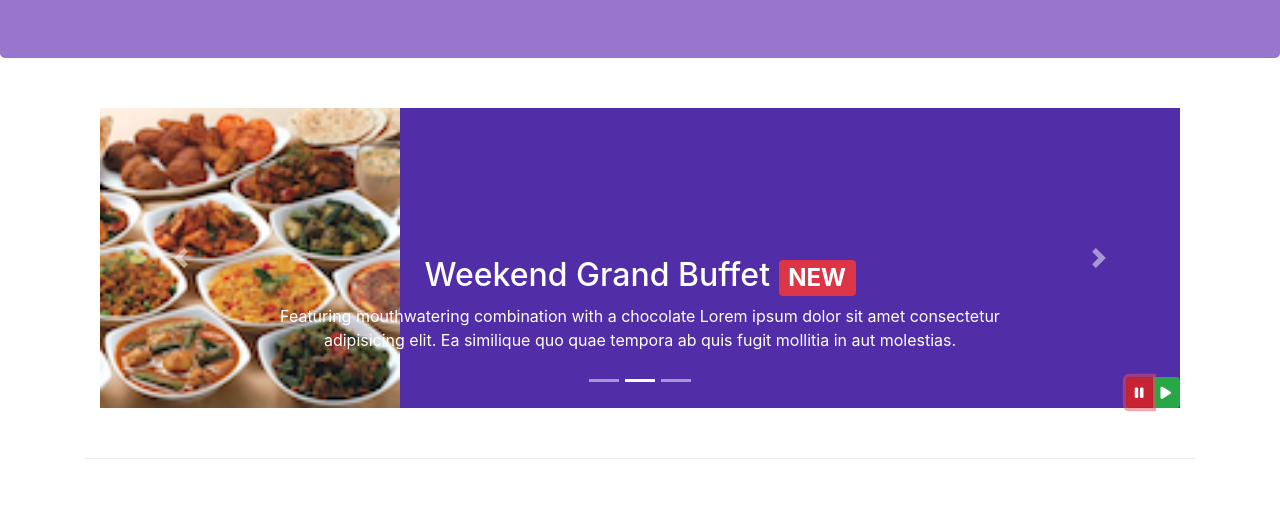
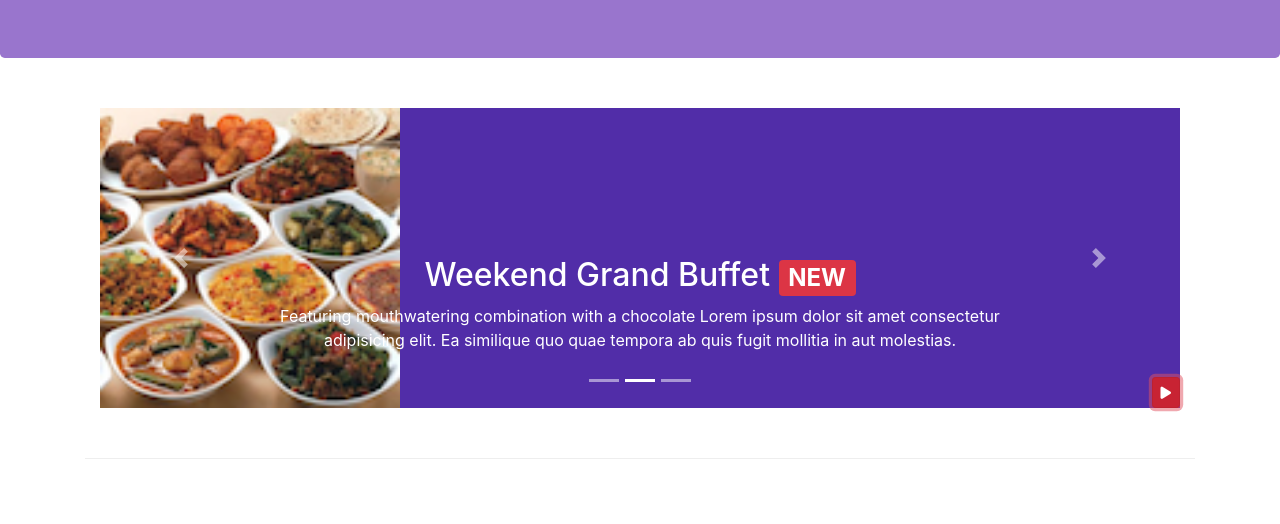
Before and after one commit to oliver-007/Front-End-Web-UI-Frameworks-and-Tools-Bootstrap-4, a website: page index.html in a window 1280 px wide. Both pictures are taken after a click on the button 1139 px from the left and 668 px from the top of the page. Shown: the part 276-800 px from the top of the page. Drawn offline with nearby package versions, Linux system fonts and the light colour scheme.

Commit message:
More Bootstrap JQuery

```diff
--- a/index.html
+++ b/index.html
@@ -407,15 +407,9 @@
               <span class="carousel-control-next-icon"></span>
             </a>
 
-            <div class="btn-group" id="carouselButton">
-              <button class="btn btn-danger btn-sm" id="carousel-pause">
-                <span class="fa fa-pause"></span>
-              </button>
-
-              <button class="btn btn-success btn-sm" id="carousel-play">
-                <span class="fa fa-play"></span>
-              </button>
-            </div>
+            <button class="btn btn-danger btn-sm" id="carouselButton">
+              <span class="fa fa-pause" id="carousel-button-icon"></span>
+            </button>
           </div>
         </div>
       </div>
@@ -682,11 +676,18 @@
     <script>
       $(document).ready(function () {
         $("#mycarousel").carousel({ interval: 2000 });
-        $("#carousel-pause").click(function () {
-          $("#mycarousel").carousel("pause");
-        });
-        $("#carousel-play").click(function () {
-          $("#mycarousel").carousel("cycle");
+        $("#carouselButton").click(function () {
+          if ($("#carouselButton").children("span").hasClass("fa-pause")) {
+            $("#mycarousel").carousel("pause");
+            $("#carouselButton").children("span").removeClass("fa-pause");
+            $("#carouselButton").children("span").addClass("fa-play");
+          } else if (
+            $("#carouselButton").children("span").hasClass("fa-play")
+          ) {
+            $("#mycarousel").carousel("cycle");
+            $("#carouselButton").children("span").removeClass("fa-play");
+            $("#carouselButton").children("span").addClass("fa-pause");
+          }
         });
       });
     </script>
```
